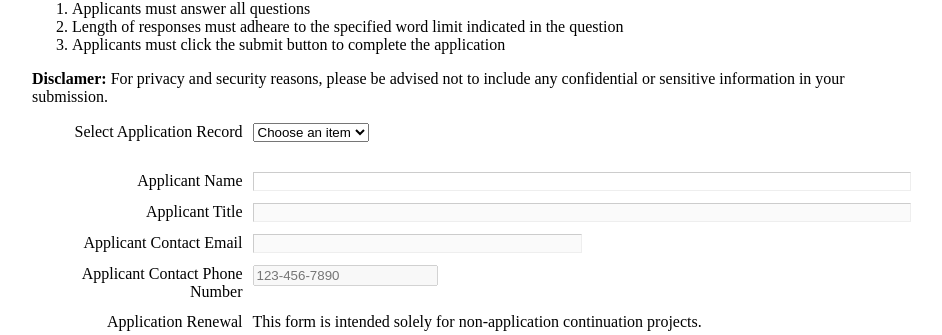
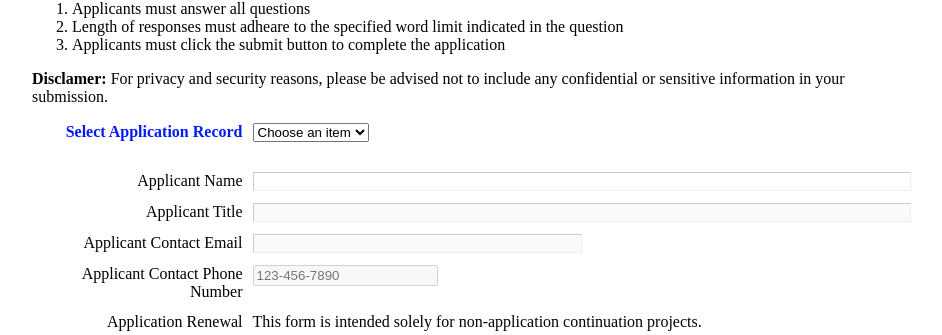
Before and after one commit to jlo-dcjd/ysab-continuation, a Flask app: template templates/index.html in a window 1280 px wide. Shown: the part 336-671 px from the top of the page, without its empty margins (168-1110 px from the left). Run offline with Flask 3, Linux system fonts and the light colour scheme; the template is opened without the code that fills it, so the values that code supplies are empty.

Commit message:
blue bold text

```diff
--- a/templates/index.html
+++ b/templates/index.html
@@ -27,8 +27,8 @@
     <p><b>Disclamer:</b> For privacy and security reasons, please be advised not to include any confidential or sensitive information in your submission.</p>
 
     <div>
-      <label for="app_record">
-        Select Application Record
+      <label for="app_record" style="color: #001aff">
+        <b>Select Application Record</b>
       </label>
       <div>
         <select id="app_record" name="app_record">
```
